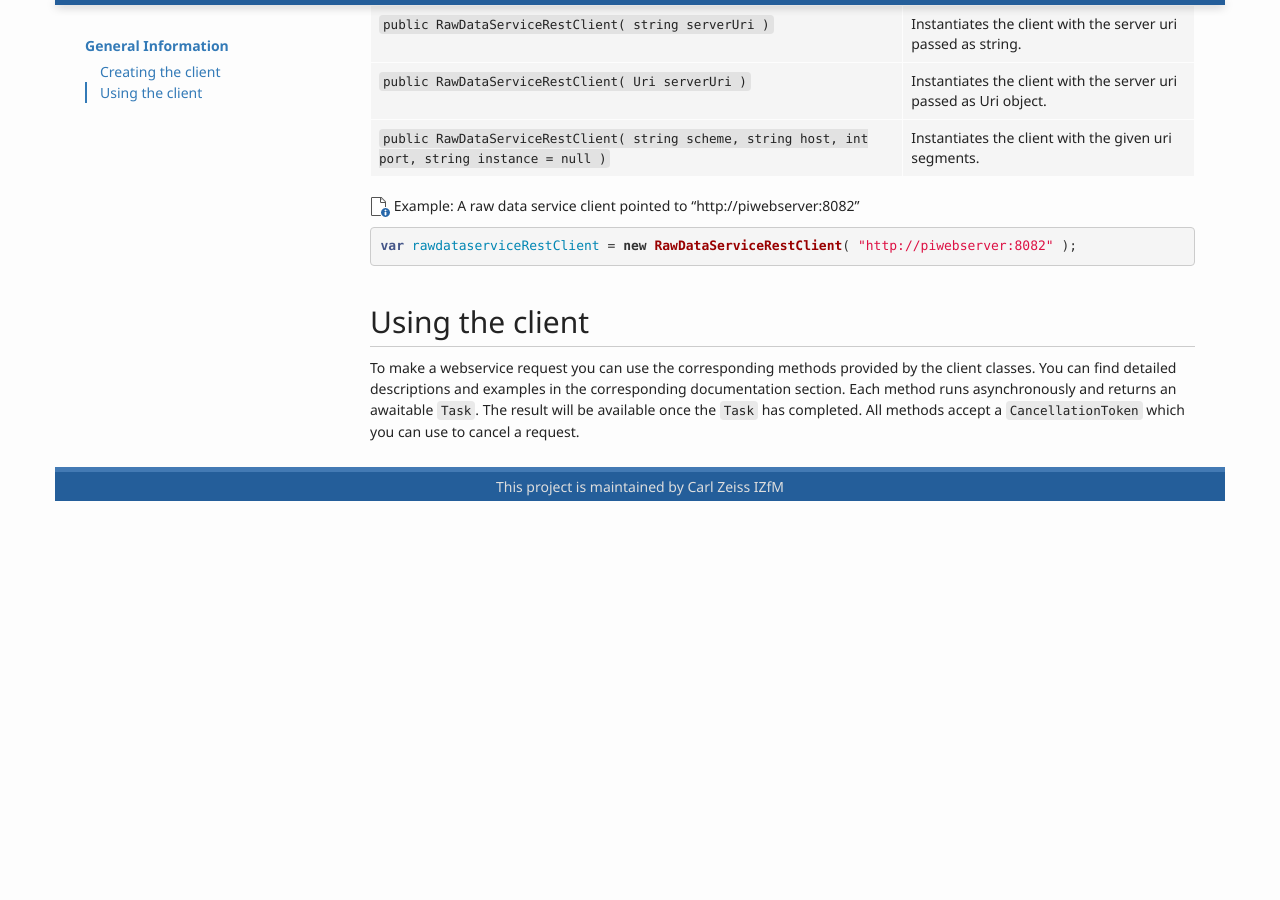
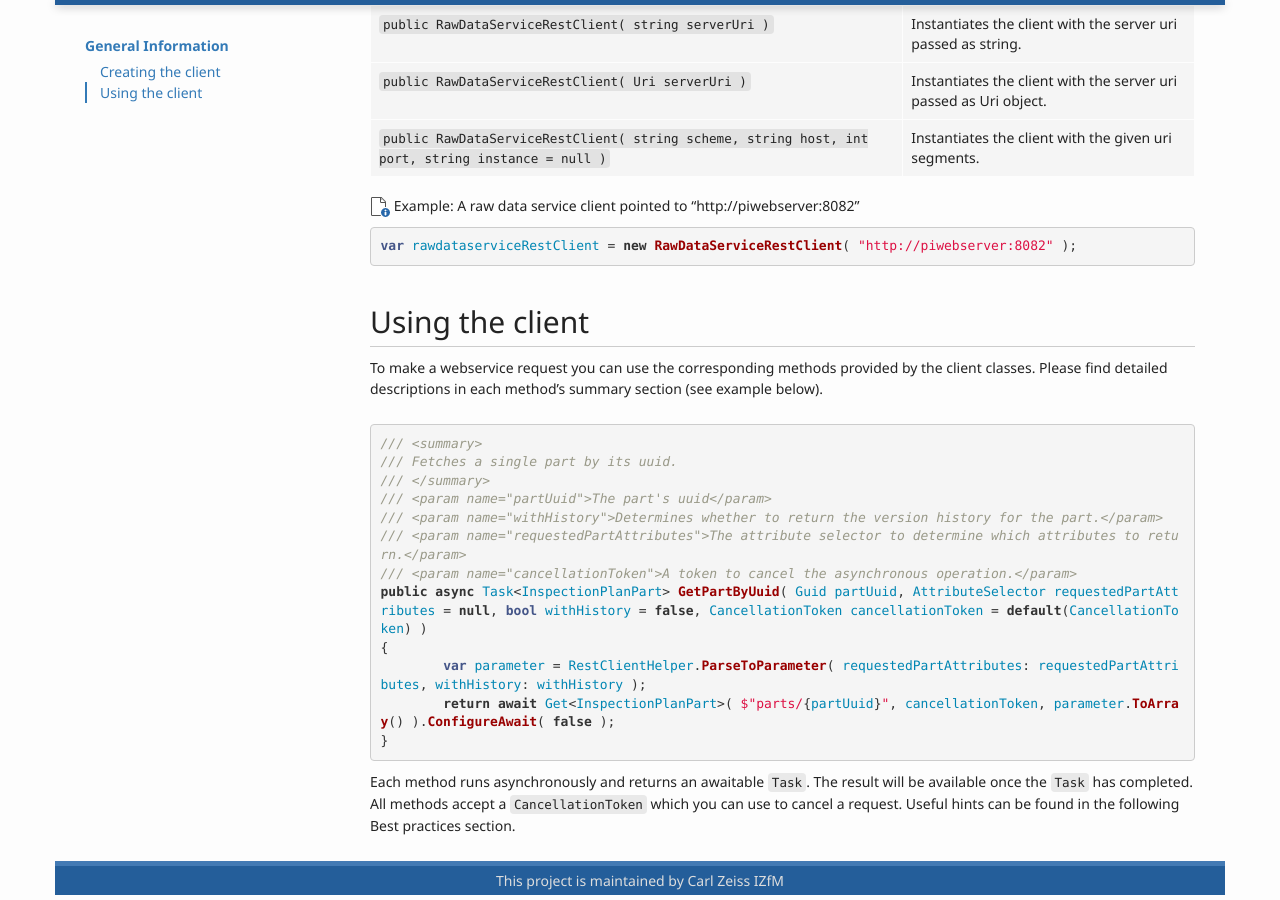
Before and after one commit to ZEISS-PiWeb/PiWeb-Api, a Jekyll site: the page built from _pages/02-netsdk.md, in a window 1280 px wide and 900 px high, scrolled down 850 px. Built offline with Jekyll 4.4.1, drawn with Linux system fonts in a browser that asks for light colours; before the commit the page ends 1356 px from its top, so only the background shows below that.

Commit message:
Updated 021-general.md

```diff
--- a/_pages/021-general.md
+++ b/_pages/021-general.md
@@ -41,4 +41,22 @@ var rawdataserviceRestClient = new RawDataServiceRestClient( "http://piwebserver
 <h2 id="{{page.sections['general']['secs']['use'].anchor}}">{{page.sections['general']['secs']['use'].title}}</h2>
 
 
-To make a webservice request you can use the corresponding methods provided by the client classes. You can find detailed descriptions and examples in the corresponding documentation section. Each method runs asynchronously and returns an awaitable `Task`. The result will be available once the `Task` has completed. All methods accept a `CancellationToken` which you can use to cancel a request.
+To make a webservice request you can use the corresponding methods provided by the client classes. Please find detailed descriptions in each method's summary section (see example below).
+
+{% highlight csharp %}
+/// <summary>
+/// Fetches a single part by its uuid.
+/// </summary>
+/// <param name="partUuid">The part's uuid</param>
+/// <param name="withHistory">Determines whether to return the version history for the part.</param>
+/// <param name="requestedPartAttributes">The attribute selector to determine which attributes to return.</param>
+/// <param name="cancellationToken">A token to cancel the asynchronous operation.</param>
+public async Task<InspectionPlanPart> GetPartByUuid( Guid partUuid, AttributeSelector requestedPartAttributes = null, bool withHistory = false, CancellationToken cancellationToken = default(CancellationToken) )
+{
+	var parameter = RestClientHelper.ParseToParameter( requestedPartAttributes: requestedPartAttributes, withHistory: withHistory );
+	return await Get<InspectionPlanPart>( $"parts/{partUuid}", cancellationToken, parameter.ToArray() ).ConfigureAwait( false );
+}
+{% endhighlight %}
+
+Each method runs asynchronously and returns an awaitable `Task`. The result will be available once the `Task` has completed. All methods accept a `CancellationToken` which you can use to cancel a request.
+Useful hints can be found in the following Best practices section.
```
